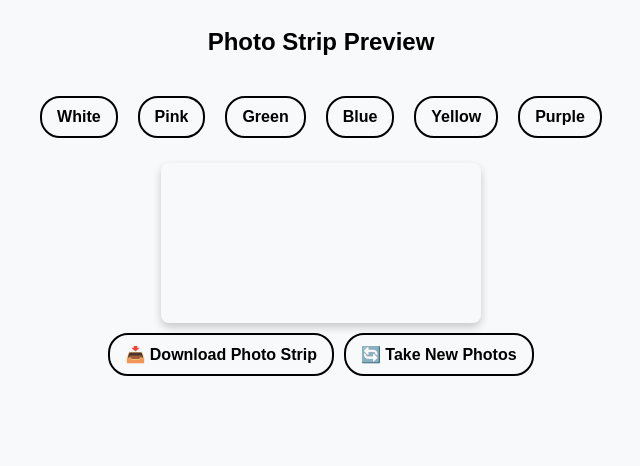
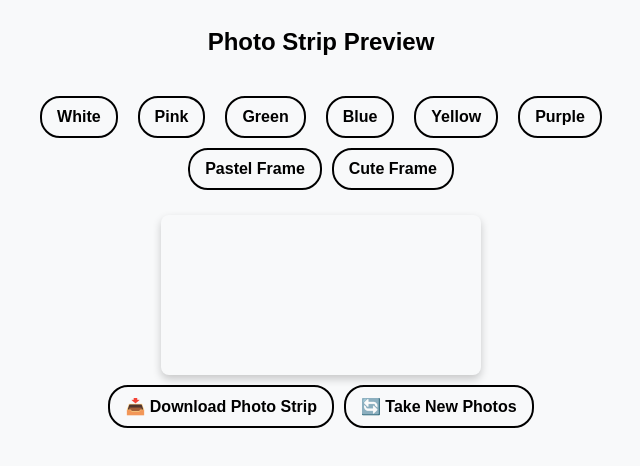
Before and after one commit to yandong2023/picapica, a React (Create React App) app in the folder frontend/: page /preview in a window 1280 px wide. Shown: the top 466 px of the page, without its empty margins (319-959 px from the left). Built offline with nearby package versions, Linux system fonts and the light colour scheme.

Commit message:
Update PhotoPreview.js

```diff
--- a/frontend/src/components/PhotoPreview.js
+++ b/frontend/src/components/PhotoPreview.js
@@ -1,20 +1,145 @@
-import React, { useEffect, useRef, useState } from "react";
+import React, { useEffect, useRef, useState, useCallback } from "react";
 import { useNavigate } from "react-router-dom";
+
+const frames = {
+  none: {
+    draw: (ctx, x, y, width, height) => {}, // Empty function for no frame
+  },
+  pastel: {
+    draw: (ctx, x, y, width, height) => {
+      // Draw corner decorations only, leaving the center clear
+      const drawSticker = (x, y, type) => {
+        switch(type) {
+          case 'star':
+            ctx.fillStyle = "#FFD700";
+            ctx.beginPath();
+            ctx.arc(x, y, 12, 0, Math.PI * 2);
+            ctx.fill();
+            break;
+          case 'heart':
+            ctx.fillStyle = "#f2a4a6";
+            ctx.beginPath();
+            const heartSize = 22;
+            ctx.moveTo(x, y + heartSize / 4);
+            ctx.bezierCurveTo(x, y, x - heartSize / 2, y, x - heartSize / 2, y + heartSize / 4);
+            ctx.bezierCurveTo(x - heartSize / 2, y + heartSize / 2, x, y + heartSize * 0.75, x, y + heartSize);
+            ctx.bezierCurveTo(x, y + heartSize * 0.75, x + heartSize / 2, y + heartSize / 2, x + heartSize / 2, y + heartSize / 4);
+            ctx.bezierCurveTo(x + heartSize / 2, y, x, y, x, y + heartSize / 4);
+            ctx.fill();
+            break;
+          case 'flower':
+            ctx.fillStyle = "#FF9BE4";
+            for(let i = 0; i < 5; i++) {
+              ctx.beginPath();
+              const angle = (i * 2 * Math.PI) / 5;
+              ctx.ellipse(
+                x + Math.cos(angle) * 10,
+                y + Math.sin(angle) * 10,
+                8, 8, 0, 0, 2 * Math.PI
+              );
+              ctx.fill();
+            }
+            // Center of flower
+            ctx.fillStyle = "#FFE4E1";
+            ctx.beginPath();
+            ctx.arc(x, y, 6, 0, 2 * Math.PI);
+            ctx.fill();
+            break;
+          case 'bow':
+            ctx.fillStyle = "#f2cdbe";
+            // Left loop
+            ctx.beginPath();
+            ctx.ellipse(x - 10, y, 10, 6, Math.PI / 4, 0, 2 * Math.PI);
+            ctx.fill();
+            // Right loop
+            ctx.beginPath();
+            ctx.ellipse(x + 10, y, 10, 6, -Math.PI / 4, 0, 2 * Math.PI);
+            ctx.fill();
+            // Center knot
+            ctx.fillStyle = "#FF1493";
+            ctx.beginPath();
+            ctx.arc(x, y, 4, 0, 2 * Math.PI);
+            ctx.fill();
+            break;
+        }
+      };
+
+         // Top left corner
+         drawSticker(x + 11, y + 5, 'bow');
+         drawSticker(x - 18, y + 95, 'heart');
+
+         // Top right corner
+         drawSticker(x + width - 160, y + 10, 'star');
+         drawSticker(x + width - 1, y + 50, 'heart');
+
+         // Bottom left corner
+         drawSticker(x + 120, y + height - 20, 'heart');
+         drawSticker(x + 20, y + height - 20, 'star');
+
+         // Bottom right corner
+         drawSticker(x + width - 125, y + height - 5, 'bow');
+         drawSticker(x + width - 10, y + height - 45, 'heart');
+       }
+     },
+
+
+  cute: {
+    draw: (ctx, x, y, width, height) => {
+      // Draw stars and other decorations
+      const drawStar = (centerX, centerY, size, color = "#FFD700") => {
+        ctx.fillStyle = color;
+        ctx.beginPath();
+        for(let i = 0; i < 5; i++) {
+          const angle = (i * 4 * Math.PI) / 5 - Math.PI / 2;
+          const point = i === 0 ? 'moveTo' : 'lineTo';
+          ctx[point](
+            centerX + size * Math.cos(angle),
+            centerY + size * Math.sin(angle)
+          );
+        }
+        ctx.closePath();
+        ctx.fill();
+      };
+
+      const drawCloud = (centerX, centerY) => {
+        ctx.fillStyle = "#87CEEB";
+        const cloudParts = [
+          { x: 0, y: 0, r: 14 },
+          { x: -6, y: 2, r: 10 },
+          { x: 6, y: 2, r: 10 },
+        ];
+        cloudParts.forEach(part => {
+          ctx.beginPath();
+          ctx.arc(centerX + part.x, centerY + part.y, part.r, 0, Math.PI * 2);
+          ctx.fill();
+        });
+      };
+
+      // Draw decorations around the frame
+        // Top corners
+        drawStar(x + 150, y + 18, 15, "#FFD700");
+        drawCloud(x + 20, y + 5);
+        drawStar(x + width - 1, y + 45, 12, "#FF69B4");
+        drawCloud(x + width - 80, y + 5);
+
+        // Bottom corners
+        drawCloud(x + 150, y + height - 5);
+        drawStar(x + 0, y + height - 65, 15, "#9370DB");
+        drawCloud(x + width - 5, y + height - 85);
+        drawStar(x + width - 120, y + height - 5, 12, "#40E0D0");
+   }
+  }
+};
 
 const PhotoPreview = ({ capturedImages }) => {
   const stripCanvasRef = useRef(null);
   const navigate = useNavigate();
   const [stripColor, setStripColor] = useState("white");
+  const [selectedFrame, setSelectedFrame] = useState("none");
 
-  useEffect(() => {
-    if (capturedImages.length === 4) {
-      setTimeout(() => {
-        generatePhotoStrip();
-      }, 100);
-    }
-  }, [capturedImages, stripColor]);
 
-  const generatePhotoStrip = () => {
+
+  const generatePhotoStrip = useCallback(() => {
     const canvas = stripCanvasRef.current;
     if (!canvas) return;
     const ctx = canvas.getContext("2d");
@@ -27,11 +152,9 @@ const PhotoPreview = ({ capturedImages }) => {
     const textHeight = 50;
     const totalHeight = (imgHeight * 4) + (photoSpacing * 3) + (borderSize * 2) + textHeight;
 
-    // Set canvas dimensions
     canvas.width = imgWidth + borderSize * 2;
     canvas.height = totalHeight;
 
-    // Set background color
     ctx.fillStyle = stripColor;
     ctx.fillRect(0, 0, canvas.width, canvas.height);
 
@@ -66,6 +189,16 @@ const PhotoPreview = ({ capturedImages }) => {
             sourceX, sourceY, sourceWidth, sourceHeight,  // Source (cropping)
             borderSize, yOffset, imgWidth, imgHeight      // Destination
         );
+
+        if (frames[selectedFrame] && typeof frames[selectedFrame].draw === 'function') {
+          frames[selectedFrame].draw(
+              ctx,
+              borderSize,
+              yOffset,
+              imgWidth,
+              imgHeight
+          );
+      }
 
         imagesLoaded++;
 
@@ -102,13 +235,18 @@ const PhotoPreview = ({ capturedImages }) => {
               canvas.width - borderSize,
               totalHeight - borderSize / 2
           );
-
-
-
         }
       };
     });
-  };
+  }, [capturedImages, stripColor, selectedFrame]);
+
+  useEffect(() => {
+    if (capturedImages.length === 4) {
+      setTimeout(() => {
+        generatePhotoStrip();
+      }, 100);
+    }
+  }, [capturedImages, stripColor, selectedFrame, generatePhotoStrip]);
 
   const downloadPhotoStrip = () => {
     const link = document.createElement("a");
@@ -130,6 +268,11 @@ const PhotoPreview = ({ capturedImages }) => {
         <button onClick={() => setStripColor("#dbcfff")}>Purple</button>
       </div>
 
+      <div className="frame-options">
+        <button onClick={() => setSelectedFrame("pastel")}>Pastel Frame</button>
+        <button onClick={() => setSelectedFrame("cute")}>Cute Frame</button>
+      </div>
+
       <canvas ref={stripCanvasRef} className="photo-strip" />
 
       <div className="strip-buttons">
```
